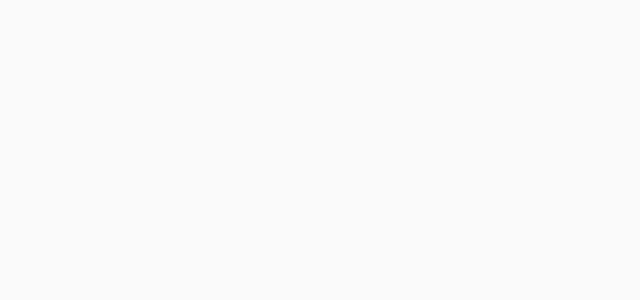
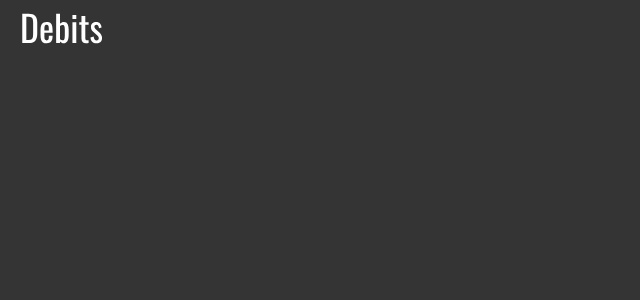
Before and after one commit to DavidFerreiraM1/debits-web, a React (Create React App) app: page / in a window 1280 px wide. Shown: the top 300 px of the page, without its empty margins (0-640 px from the left). Built offline with nearby package versions, Linux system fonts and the light colour scheme.

Commit message:
renderização do background

```diff
--- a/src/App.tsx
+++ b/src/App.tsx
@@ -1,5 +1,11 @@
 import React from 'react';
+import { Background1 } from './shared';
+
 function App() {
-  return <div />;
+  return (
+    <Background1>
+      <div />
+    </Background1>
+  );
 }
 export default App;
```
